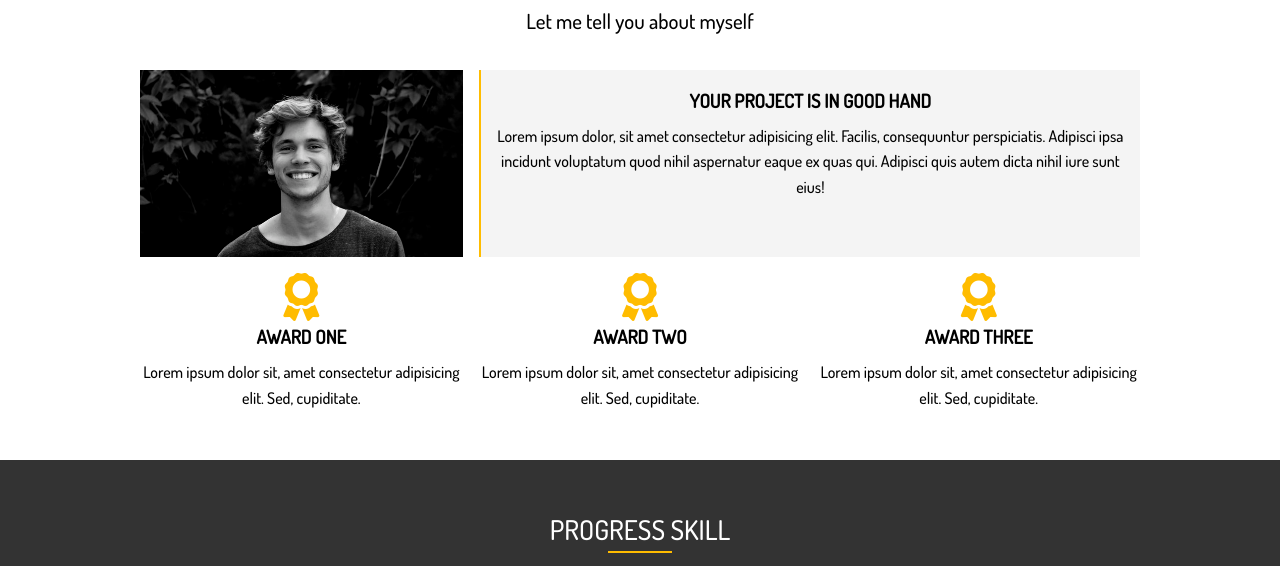
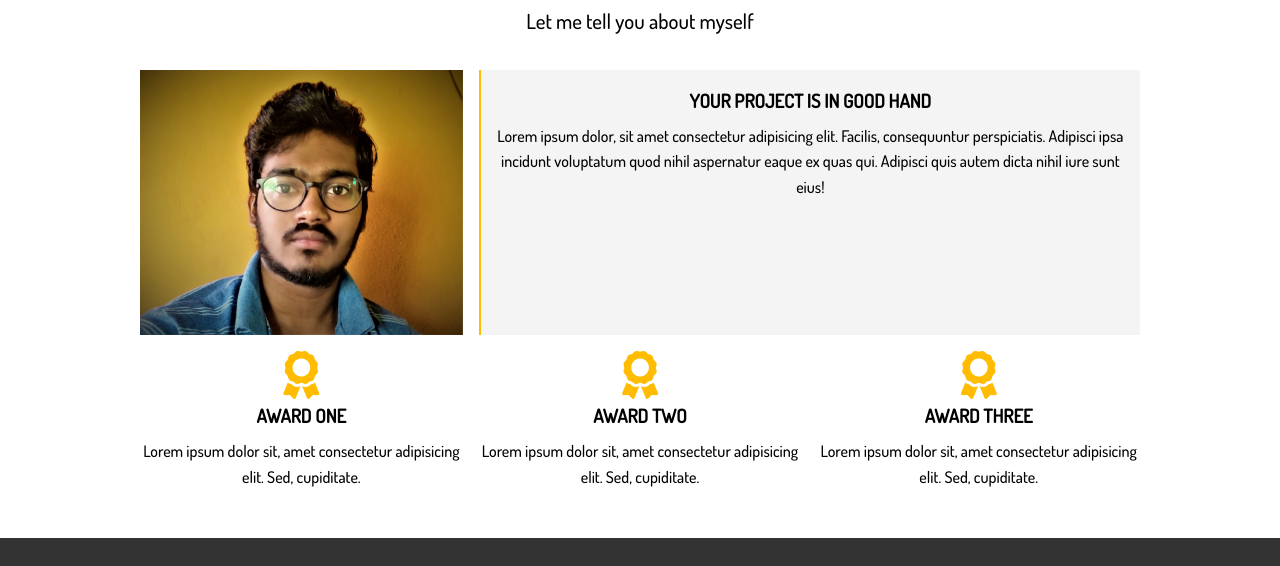
Before and after one commit to G25091998/portfolio, a website: page dist/about.html in a window 1280 px wide. Shown: the part 180-746 px from the top of the page. Drawn offline with Linux system fonts and the light colour scheme.

Commit message:
changed photo

```diff
--- a/dist/about.html
+++ b/dist/about.html
@@ -41,7 +41,7 @@
         <div class="bottom-line"></div>
         <p class="lead">Let me tell you about myself</p>
         <div class="bio">
-          <img src="img/about.jpg" alt="me" class="bio-img" />
+          <img src="img/mypic2.jpg" alt="me" class="bio-img" />
           <div class="bio-text bg-light">
             <h3>your project is in good hand</h3>
             <p>
```
Also changed, not shown: dist/img/mypic2.jpg (added), 1 other file.
